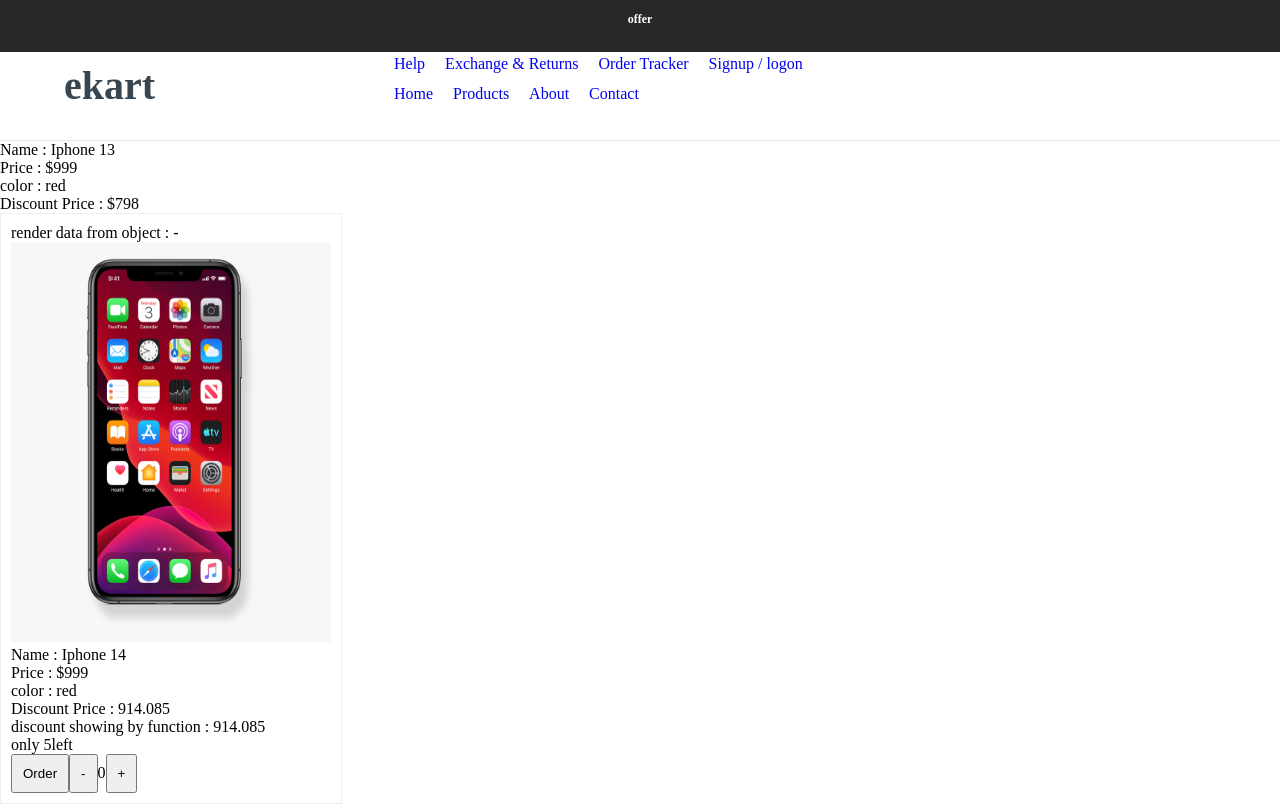
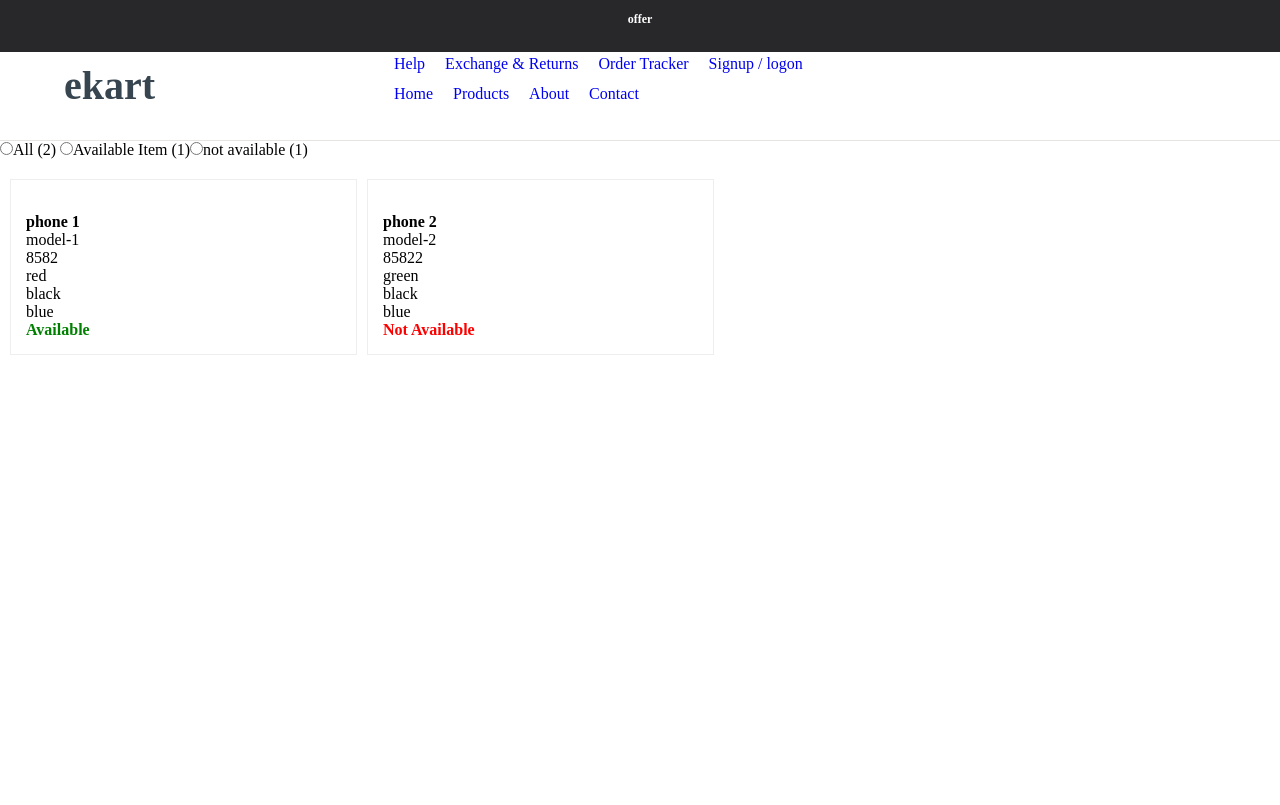
Before and after one commit to Ajmal-AJ/angular-basic-learning, an Angular app: page / in a window 1280 px wide. Shown: the top 805 px of the page. Built offline with nearby package versions, Linux system fonts and the light colour scheme.

Commit message:
product style changes

```diff
--- a/angular.json
+++ b/angular.json
@@ -106,5 +106,8 @@
         }
       }
     }
+  },
+  "cli": {
+    "analytics": false
   }
 }
--- a/src/app/productlist/productlist.component.css
+++ b/src/app/productlist/productlist.component.css
@@ -1,7 +1,8 @@
 .product-container {
     padding: 10px;
     border: 1px solid #eee;
-    width: 25%;
+    /* width: 25%; */
+
 }
 
 button {
@@ -15,3 +16,17 @@
 .disablecalss {
     background-color: red;
 }
+.produtlist-container {
+    display: flex;
+    column-gap: 10px;
+    margin-top: 10px;
+    margin-left: auto;
+    margin-right: auto;
+    padding: 10px;
+
+}
+.items {
+    border: 1px solid #eee;
+    width: 25%;
+    padding: 15px;
+}
--- a/src/app/productlist/productlist.component.html
+++ b/src/app/productlist/productlist.component.html
@@ -1,3 +1,5 @@
+
+<div style="display: none;">
     <div>
         <!-- interpolation  -->
         <p>Name : {{name}}</p>
@@ -97,14 +99,7 @@
 
 
 
-        <ul class="produtlist-container">
-            <!-- custom Property binding example  -->
 
-            <app-filter [all]="totalitem" [available_item] = "availableItem" [notavailable_item]="notavailableItem"></app-filter>
-            <app-product *ngFor="let prod of complexlist" [product]="prod"></app-product>
-            <!-- parentcomponent to child component data pass  -->
-            <!-- here [product] is the custom propert bind and prod is the data  -->
-        </ul>
 
 
 
@@ -113,6 +108,20 @@
 
         <hr>
 
-<div class="">
 
 </div>
+
+<!-- =======================================  -->
+
+<div>
+
+    <app-filter [all]="totalitem" [available_item] = "availableItem" [notavailable_item]="notavailableItem"></app-filter>
+    <ul class="produtlist-container">
+        <!-- custom Property binding example  -->
+
+        <app-product *ngFor="let prod of complexlist" [product]="prod"  class="items"></app-product>
+        <!-- parentcomponent to child component data pass  -->
+        <!-- here [product] is the custom propert bind and prod is the data  -->
+    </ul>
+
+</div>
--- a/src/styles.css
+++ b/src/styles.css
@@ -12,3 +12,6 @@
 img {
     max-width: 100%;
 }
+li {
+    list-style: none;
+}
```
Lines whose indentation alone changed are shown as unchanged.
